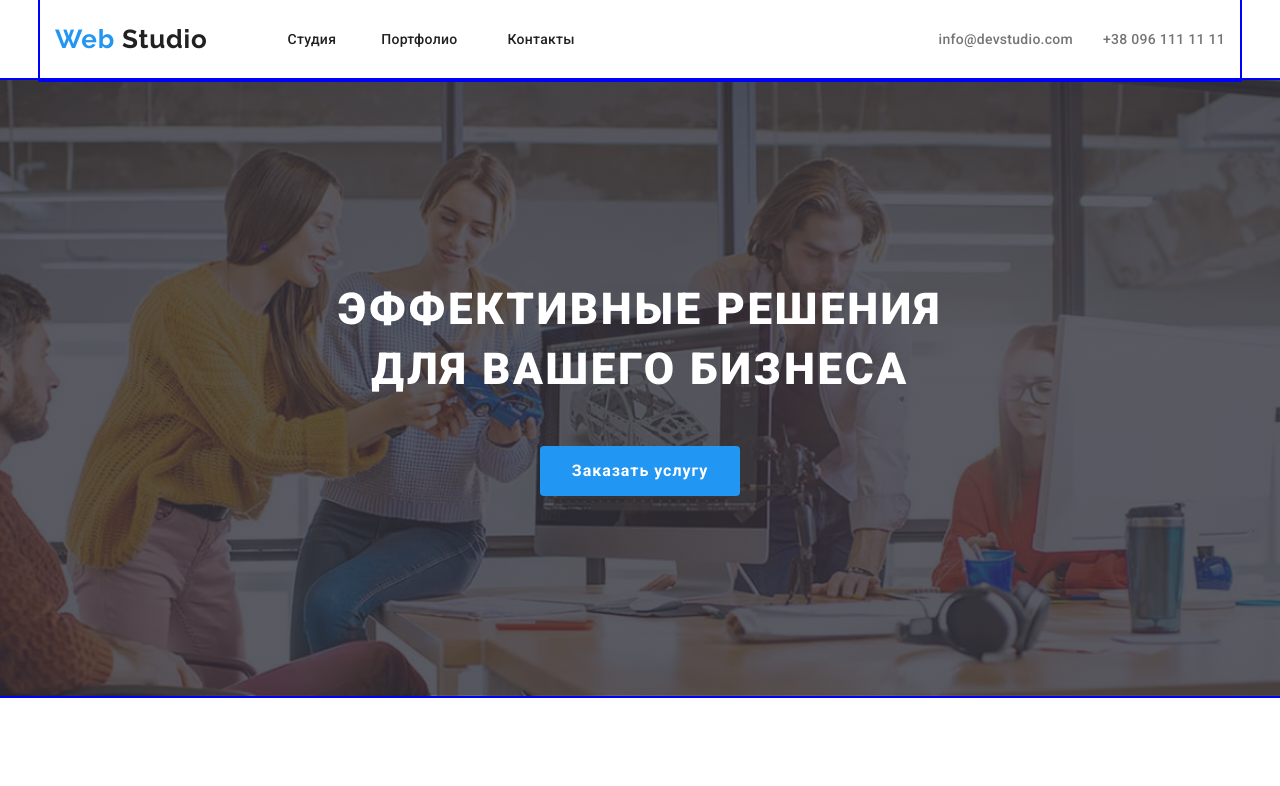
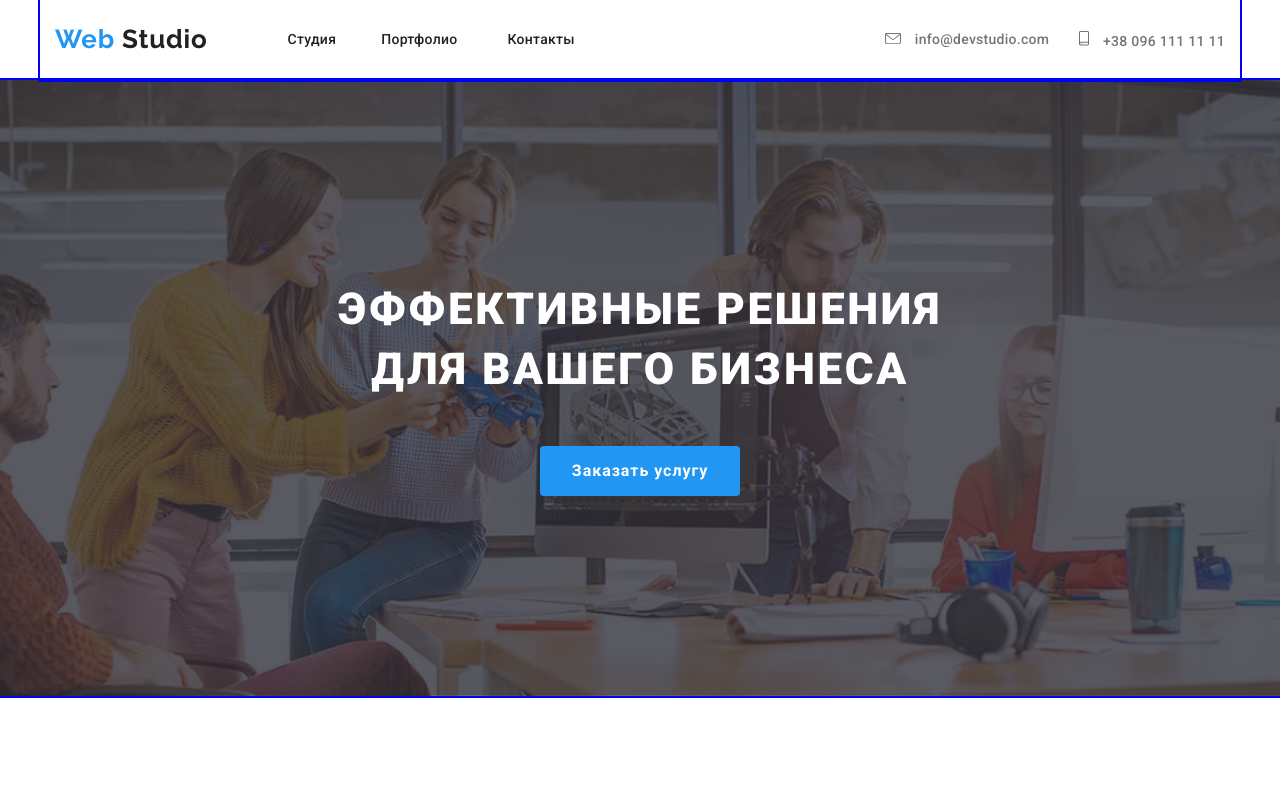
Before and after one commit to Daria-Churkina/goit-markup-hw-04, a plain HTML site: page index.html in a window 1280 px wide. Shown: the top 786 px of the page. Drawn offline with nearby package versions, Linux system fonts and the light colour scheme.

Commit message:
добавляет значки в contact nav

```diff
--- a/css/common.css
+++ b/css/common.css
@@ -109,11 +109,12 @@ footer {
 }
 
 .contact-nav {
-  display: flex;
+  display: inline-flex;
   margin-top: 0px;
   margin-bottom: 0px;
   margin-left: auto;
   padding: 0px;
+  align-items: center;
 
   font-weight: 500;
   font-size: 14px;
@@ -130,8 +131,28 @@ footer {
   margin-right: 30px;
 }
 
+.item.mail::before {
+  content: "";
+  display: inline-flex;
+  width: 16px;
+  height: 11px;
+  margin-right: 10px;
+  background-image: url(../images/envelope.svg);
+  background-size: contain;
+}
+
+.item.phone::before {
+  content: "";
+  display: inline-flex;
+  width: 10px;
+  height: 15px;
+  margin-right: 10px;
+  background-image: url(../images/smartphone.svg);
+  background-size: contain;
+}
+
 .contact-nav .link {
-  display: inline-block;
+  display: inline-flex;
   color: var(--primaty-text-color);
   text-decoration: none;
 }
--- a/index.html
+++ b/index.html
@@ -39,7 +39,7 @@
               info@devstudio.com
             </a>
           </li>
-          <li class="item">
+          <li class="item phone">
             <a href="tel:+380961111111" class="link">
               +38 096 111 11 11
             </a>
```
